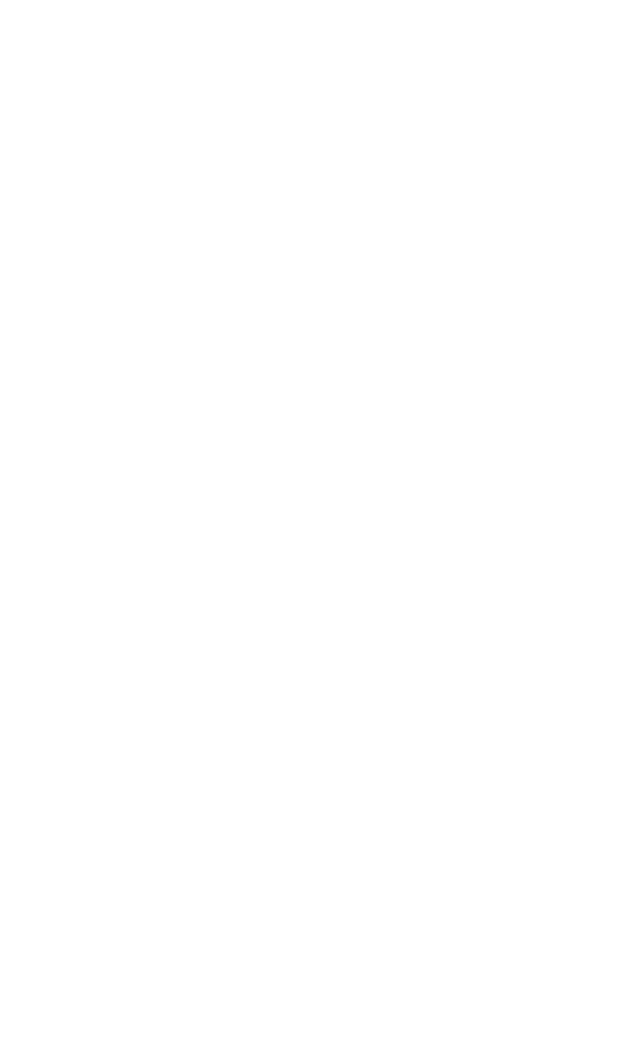
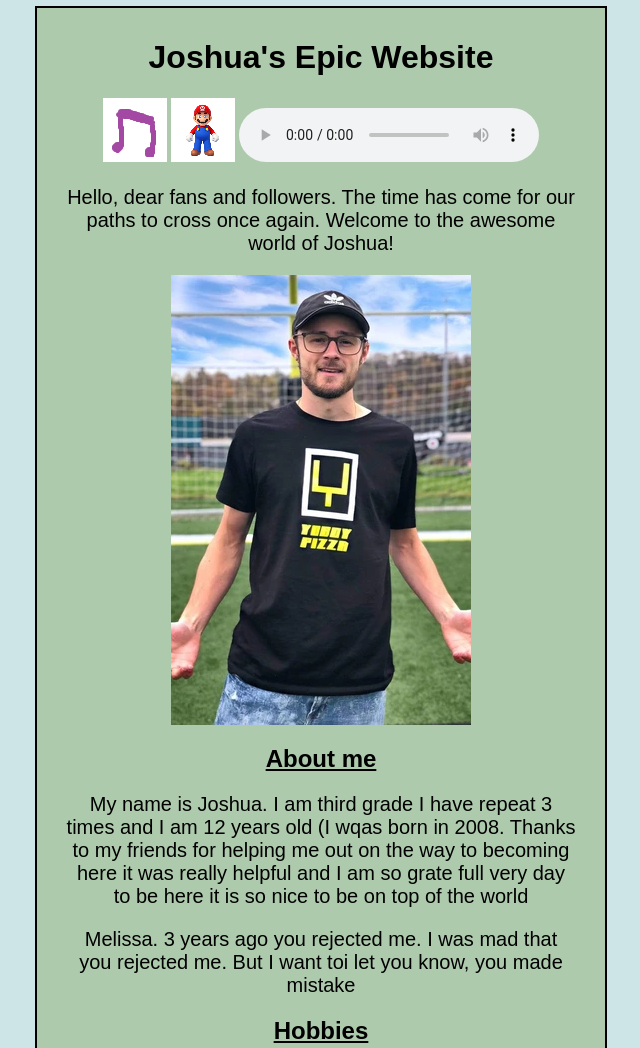
Before and after one commit to lukejohnson04/JoshuaGamingJoshua, a plain HTML site: page index.html in a window 1280 px wide. Shown: the top 1048 px of the page, without its empty margins (319-959 px from the left). Before the commit the page ends 800 px from the top, so only its background shows below. Drawn offline with Linux system fonts and the light colour scheme.

Commit message:
Added everything

```diff
--- a/index.html
+++ b/index.html
@@ -1,8 +1,30 @@
 <HTML>
 <head>
-	<title>Swag</title>
+	<title>Joshuas Awesome Website</title>
+	<link rel="stylesheet" type="text/css" href="style.css">
+	<link rel="icon" type="image/png" href="favicon32x32.png" sizes="32x32"/>
 </head>
 <body>
+	<div id="contentdiv">
+		<h1>Joshua's Epic Website</h1>
+		<div class="div1">
+			<a href="music.html"><img src="musicbtn.png"></a>
+		</div>
+		<div class="div2">
+			<a href="https://www.nintendo.com"><img src="mariobtn.png"></a>
+		</div>
 
+	    <audio controls autoplay>
+	        <source src="cant touch this.mp3" type="audio/mpeg">
+	    </audio>
+
+		<p>Hello, dear fans and followers. The time has come for our paths to cross once again. Welcome to the awesome world of Joshua!</p>
+		<a href="troll.png"><img src="pizza.png"></a>
+		<h2 style="text-decoration: underline">About me</h2>
+		<p>My name is Joshua. I am third grade I have repeat 3 times and I am 12 years old (I wqas born in 2008. Thanks to my friends for helping me out on the way to becoming here it was really helpful and I am so grate full very day to be here it is so nice to be on top of the world</p>
+		<p>Melissa. 3 years ago you rejected me. I was mad that you rejected me. But I want toi let you know,  you made mistake</p>
+		<h2 style="text-decoration: underline">Hobbies</h2>
+		<p>My hobbies include basketball and being awesome and drawing and I have cool sunglases that I wear to school sometimes and it make s people gelous and my favorite classes are science and recess and lunch time and the end of day, and also I hate english class it is definitely my least favorite and I absolutely do not like being in there especially because I have ms. garcia and she is absolutely the worst and she always goes off on me for being not in the front of class and i was not doing my work so i asked her  , "hey ms smellcia, i wouldnt wanna be ya!" and I got put in in school suspincion and it was the worst and I was super mad at her for a while. But we chillin like bob dillan in that! class.</p>
+	</div>
 </body>
 </HTML>
--- /dev/null
+++ b/style.css
@@ -0,0 +1,40 @@
+img {
+	display: block;
+	margin-left: auto;
+	margin-right: auto;
+}
+
+body {
+	background-color: #cde5e6;
+}
+
+* {
+  	box-sizing: border-box;
+}
+
+p {
+	font-family: sans-serif;
+	font-size: 20px;
+}
+
+h1 {
+	font-size: 32px;
+}
+
+#contentdiv {
+	margin: auto;
+	width: 45%;
+	outline: black solid 2px;
+	background-color: #AECAAD;
+	padding-left: 30px;
+	padding-right: 30px;
+	padding-top: 10px;
+	padding-bottom: 40px;
+
+	text-align: center;
+	font-family: sans-serif;
+}
+
+.div1, .div2 {
+	display: inline-block;
+}
```
Also changed, not shown: music.html (added, +26 -0 lines), favicon32x32.png (added), homebtn.png (added), mariobtn.png (added), musicbtn.png (added), troll.png (added), 1 other file.
